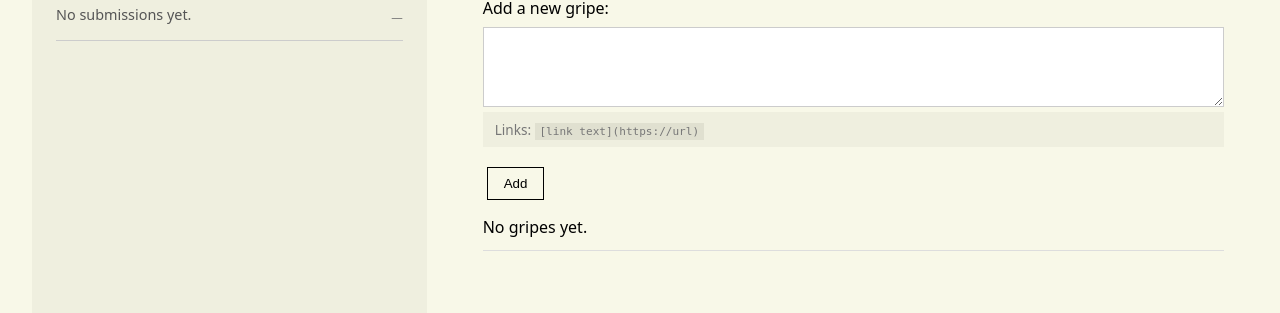
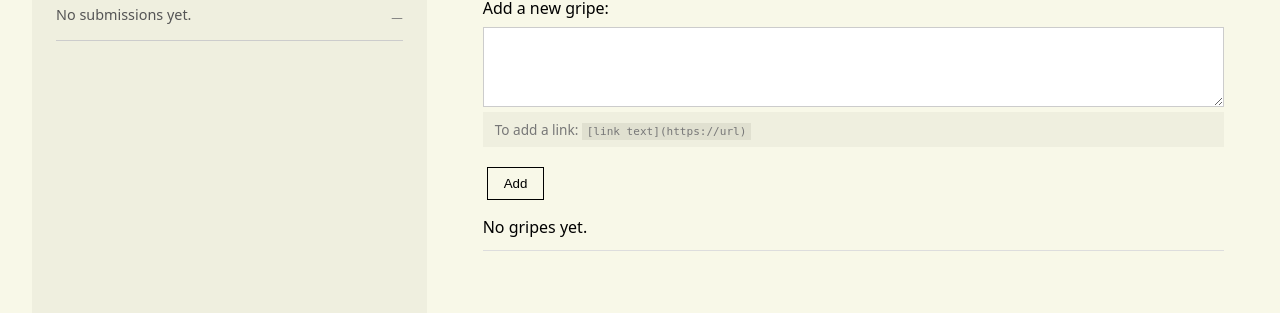
Before and after one commit to bdhamilton/c-vile, a Flask app: template templates/admin.html in a window 1280 px wide. Shown: the part 231-544 px from the top of the page. Run offline with Flask 3, Linux system fonts and the light colour scheme; the template is opened without the code that fills it, so the values that code supplies are empty; some libraries are stand-ins or nearby versions.

Commit message:
Update link tip wording
Co-Authored-By: Claude Opus 4.6 <noreply@anthropic.com>

```diff
--- a/templates/admin.html
+++ b/templates/admin.html
@@ -219,7 +219,7 @@
                         <label for="gripe">Add a new gripe:</label>
                         <textarea id="gripe" name="gripe" required
                             hx-on:keydown="if(event.key === 'Enter' && !event.shiftKey) { event.preventDefault(); this.form.requestSubmit(); }"></textarea>
-                        <p class="admin-tip">Links: <code>[link text](https://url)</code></p>
+                        <p class="admin-tip">To add a link: <code>[link text](https://url)</code></p>
                     </div>
                     <button type="submit" class="submit-form-btn">Add</button>
                 </form>
```
